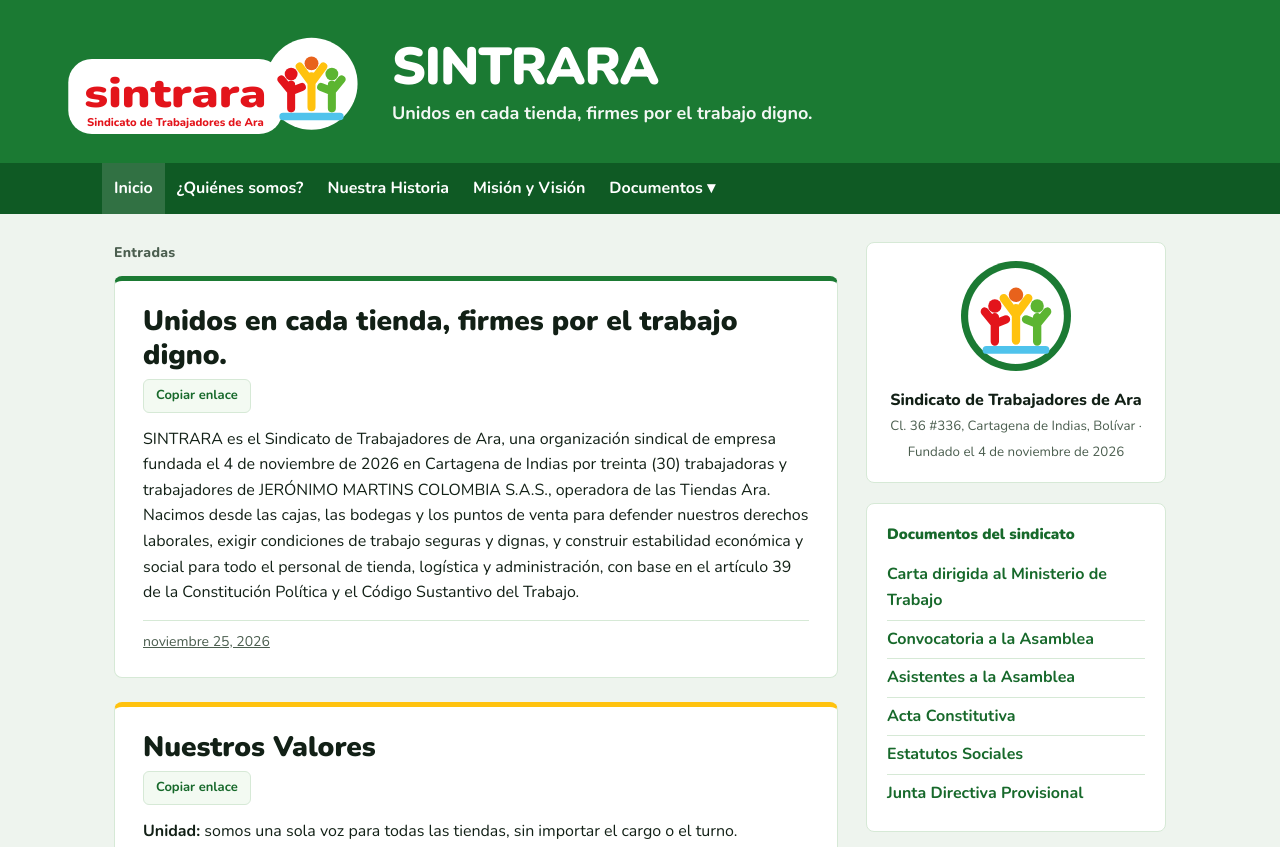
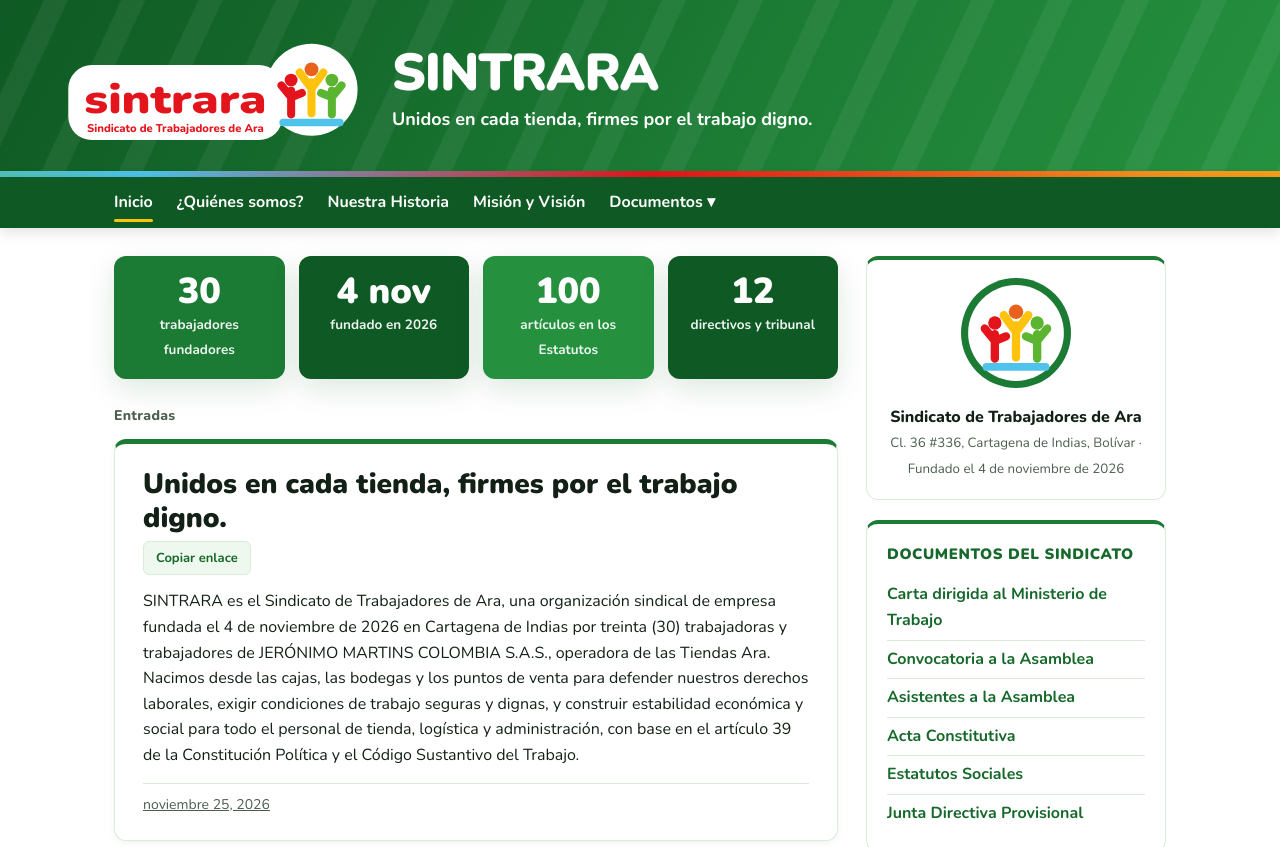
Before and after one commit to cperezm2-source/SINTRARA, a plain HTML site: page index.html in a window 1280 px wide. Shown: the top 847 px of the page. Drawn offline with nearby package versions, Linux system fonts and the light colour scheme.

Commit message:
Fondo blanco con verde predominante e interfaz animada
Co-Authored-By: Claude Opus 5.5 <noreply@anthropic.com>
Claude-Session: https://claude.ai/code/session_01CJoYHG3QpXLzREFwAV6mC5

```diff
--- a/index.html
+++ b/index.html
@@ -15,41 +15,56 @@
    COLOUR deep green #1b7a33 / #0f5a24 lead; logo keeps red and orange; yellow, light green and sky as small accents
    TYPE Nunito for UI and headings, Source Serif 4 for legal documents
    LAYOUT masthead, sticky menu, two columns (entries 1fr + sidebar 300px); one column under 860px */
-:root{color-scheme:light dark;--bg:light-dark(#eef4ee,#0c140e);--paper:light-dark(#ffffff,#132018);--ink:light-dark(#122016,#eef6ef);--soft:light-dark(#4b5e4f,#a9bfad);--line:light-dark(#d6e9d6,#2a3d2c);--g1:#1b7a33;--g2:#0f5a24;--gl:#5cb531;--yel:#ffc20e;--sky:#4fc3ec;--red:#e3141b;--link:light-dark(#17692b,#7fd88d);--mk:light-dark(#f3faf2,#1a2a1e)}
-:root[data-theme=light]{color-scheme:light}:root[data-theme=dark]{color-scheme:dark}
+:root{color-scheme:light;--bg:#ffffff;--paper:#ffffff;--ink:#122016;--soft:#4b5e4f;--line:#d9ecd9;--g1:#1b7a33;--g2:#0f5a24;--gl:#5cb531;--yel:#ffc20e;--sky:#4fc3ec;--red:#e3141b;--link:#17692b;--mk:#eff8ee;--sh:0 10px 30px rgba(15,90,36,.14)}
 *{box-sizing:border-box;min-width:0}
 html{scroll-padding-top:70px}
 body{margin:0;background:var(--bg);color:var(--ink);font:16px/1.6 Nunito,system-ui,sans-serif;overflow-x:clip}
 a{color:var(--link)}
 .skip{position:absolute;left:-999px}.skip:focus{left:12px;top:12px;background:#fff;color:#000;padding:8px;z-index:9}
-.mast{background:var(--g1);color:#fff;padding:28px max(5vw,16px) 22px}
-.mast .in{max-width:1180px;margin:0 auto;display:flex;align-items:center;gap:28px;flex-wrap:wrap}
+.mast{position:relative;overflow:hidden;background:linear-gradient(120deg,var(--g2),var(--g1) 55%,#25913f);color:#fff;padding:34px max(5vw,16px) 30px}
+.mast::before{content:"";position:absolute;inset:-50%;background:repeating-linear-gradient(115deg,rgba(255,255,255,.06) 0 22px,transparent 22px 70px);animation:drift 28s linear infinite}
+.mast::after{content:"";position:absolute;left:0;right:0;bottom:0;height:6px;background:linear-gradient(90deg,var(--red),#f7931e,var(--yel),var(--gl),var(--sky),var(--red));background-size:200% 100%;animation:slide 8s linear infinite}
+@keyframes drift{to{transform:translateX(140px)}}@keyframes slide{to{background-position:200% 0}}
+@keyframes rise{from{opacity:0;transform:translateY(18px)}to{opacity:1;transform:none}}@keyframes pop{0%{transform:scale(.85) rotate(-4deg);opacity:0}70%{transform:scale(1.04) rotate(1deg)}100%{transform:none;opacity:1}}
+.mast .in{position:relative}.mast .logo{animation:pop .8s cubic-bezier(.2,.8,.3,1.2) both}.mast h1,.mast p{animation:rise .7s .2s both}.mast p{animation-delay:.35s}
+.mast .in{z-index:1;max-width:1180px;margin:0 auto;display:flex;align-items:center;gap:28px;flex-wrap:wrap}
 .mast .logo{width:min(100%,330px);height:auto;display:block}
 .mast h1{margin:0;font-size:clamp(34px,5vw,52px);line-height:1;font-weight:900;letter-spacing:-.02em}
 .mast p{margin:6px 0 0;font-size:18px;font-weight:700;opacity:.95}
 nav.menu{position:sticky;top:0;z-index:5;background:var(--g2)}
 nav.menu .in{max-width:1180px;margin:0 auto;display:flex;flex-wrap:wrap;align-items:center;padding:0 max(5vw,16px) 0 calc(max(5vw,16px) - 12px)}
 nav.menu a,nav.menu summary{color:#fff;text-decoration:none;font-weight:700;padding:13px 12px;display:block;cursor:pointer;min-height:44px}
-nav.menu a:hover,nav.menu summary:hover,nav.menu a[aria-current]{background:rgba(255,255,255,.14)}
+nav.menu{box-shadow:0 4px 14px rgba(0,0,0,.12)}nav.menu .in>a,nav.menu summary{position:relative;transition:background .2s}nav.menu .in>a::after{content:"";position:absolute;left:12px;right:12px;bottom:6px;height:3px;border-radius:2px;background:var(--yel);transform:scaleX(0);transition:transform .25s}nav.menu .in>a:hover::after,nav.menu .in>a[aria-current]::after{transform:scaleX(1)}nav.menu a:hover,nav.menu summary:hover{background:rgba(255,255,255,.12)}nav.menu .drop{animation:rise .2s both}nav.menu .drop a{transition:padding .2s,background .2s}nav.menu .drop a:hover{padding-left:20px;background:rgba(255,255,255,.12)}
 nav.menu details{position:relative}nav.menu summary{list-style:none}nav.menu summary::after{content:" ▾"}
 nav.menu .drop{position:absolute;left:0;top:100%;background:var(--g2);min-width:280px;box-shadow:0 8px 20px rgba(0,0,0,.25);border-radius:0 0 8px 8px;overflow:hidden}
 nav.menu .drop a{font-weight:600;border-top:1px solid rgba(255,255,255,.12)}
 a:focus-visible,button:focus-visible,summary:focus-visible{outline:3px solid var(--yel);outline-offset:2px}
 .wrap{max-width:1180px;margin:0 auto;padding:28px max(5vw,16px);display:grid;grid-template-columns:minmax(0,1fr) 300px;gap:28px;align-items:start}
 .label{font-size:14px;font-weight:800;color:var(--soft);margin:0 0 12px;letter-spacing:.02em}
-.post{background:var(--paper);border:1px solid var(--line);border-top:5px solid var(--g1);border-radius:8px;padding:24px 28px;margin-bottom:24px}
+.post{background:var(--paper);border:1px solid var(--line);border-top:5px solid var(--g1);border-radius:12px;padding:24px 28px;margin-bottom:24px;box-shadow:0 2px 6px rgba(15,90,36,.06);transition:transform .25s,box-shadow .25s}
+#inicio .post:hover{transform:translateY(-4px);box-shadow:var(--sh)}
+.reveal{opacity:0;transform:translateY(24px);transition:opacity .6s,transform .6s}.reveal.in{opacity:1;transform:none}
+.view:not([hidden]){animation:rise .45s both}
+.hero{display:grid;grid-template-columns:repeat(4,minmax(0,1fr));gap:14px;margin:0 0 26px}.stat{background:var(--g1);color:#fff;border-radius:12px;padding:16px 14px;text-align:center;box-shadow:var(--sh);transition:transform .25s}.stat:nth-child(2){background:var(--g2)}.stat:nth-child(3){background:#25913f}.stat:nth-child(4){background:var(--g2)}.stat:hover{transform:translateY(-4px) scale(1.02)}.stat b{display:block;font-size:clamp(26px,3.4vw,36px);font-weight:900;line-height:1.1}.stat span{font-size:13.5px;font-weight:700;opacity:.92}
+.ptitle a{background:linear-gradient(var(--yel),var(--yel)) 0 100%/0 3px no-repeat;transition:background-size .3s}.ptitle a:hover{background-size:100% 3px}
+.share button{transition:background .2s,color .2s,transform .15s}.share button:hover{background:var(--g1);color:#fff}.share button:active{transform:scale(.95)}
+.progress{position:fixed;top:0;left:0;height:4px;width:0;background:var(--yel);z-index:9}
+.totop{position:fixed;right:20px;bottom:20px;width:48px;height:48px;border-radius:50%;border:0;background:var(--g1);color:#fff;font-size:22px;font-weight:900;cursor:pointer;box-shadow:var(--sh);opacity:0;transform:translateY(16px);pointer-events:none;transition:opacity .3s,transform .3s,background .2s}.totop.on{opacity:1;transform:none;pointer-events:auto}.totop:hover{background:var(--g2)}
+aside .box{transition:box-shadow .25s}aside .box:hover{box-shadow:var(--sh)}aside li a{display:inline-block;transition:transform .2s,color .2s}aside li a:hover{transform:translateX(6px);color:var(--g2)}
+.profile svg{transition:transform .6s}.profile:hover svg{transform:rotate(360deg)}
+.doc tbody tr{transition:background .2s}.doc tbody tr:hover{background:var(--mk)}
 .post:nth-of-type(2){border-top-color:var(--yel)}.post:nth-of-type(3){border-top-color:var(--gl)}.post:nth-of-type(4){border-top-color:var(--sky)}
 .ptitle{margin:0 0 6px;font-size:clamp(22px,2.6vw,28px);line-height:1.2;font-weight:900}
 .ptitle a{color:var(--ink);text-decoration:none}.ptitle a:hover{color:var(--link)}
 .share{margin:0 0 14px}.share button{font:inherit;font-size:13px;font-weight:700;background:var(--mk);color:var(--link);border:1px solid var(--line);border-radius:6px;min-height:34px;padding:0 12px;cursor:pointer}
 .pbody p{margin:0 0 12px}.pbody ol{padding-left:1.4em}.pbody h3{font-size:20px;margin:20px 0 8px}
 .pfoot{border-top:1px solid var(--line);margin-top:14px;padding-top:10px;font-size:14px}.pfoot .date{color:var(--soft)}
-aside .box{background:var(--paper);border:1px solid var(--line);border-radius:8px;padding:18px 20px;margin-bottom:20px}
-aside h2{font-size:15px;margin:0 0 10px;font-weight:900;color:var(--link)}
+aside .box{background:var(--paper);border:1px solid var(--line);border-top:4px solid var(--g1);border-radius:12px;padding:18px 20px;margin-bottom:20px}
+aside h2{font-size:15px;text-transform:uppercase;letter-spacing:.04em;margin:0 0 10px;font-weight:900;color:var(--link)}
 aside ul{margin:0;padding:0;list-style:none}aside li{padding:6px 0;border-top:1px solid var(--line)}aside li:first-child{border-top:0}
 aside a{text-decoration:none;font-weight:700}
 .profile{text-align:center}.profile svg{width:110px;height:110px}.profile p{margin:8px 0 0;font-weight:800}.profile small{color:var(--soft)}
-footer{background:var(--g2);color:#fff;text-align:center;padding:22px 16px;font-size:14px}
+footer{background:linear-gradient(120deg,var(--g2),var(--g1));color:#fff;text-align:center;padding:26px 16px;font-size:14px;margin-top:20px}
 .doc{font-family:"Source Serif 4",Georgia,serif;font-size:16.5px}
 .doc p{text-align:justify}.doc p.center,.doc h3.center{text-align:center}.doc p.right{text-align:right}.doc p.item{padding-left:2em;text-indent:-1.4em;text-align:left}.doc p.small{font-size:13.5px}
 .doc h3{font-family:Nunito,sans-serif;font-size:19px;margin:26px 0 10px}.doc h3.chapter{color:var(--link)}.doc h4{font-family:Nunito,sans-serif;font-size:16px;text-align:center;margin:18px 0 8px}
@@ -62,7 +77,8 @@ table.wide{min-width:760px}
 .sigs{margin:26px 0;font-family:Nunito,sans-serif}.sigrow{display:grid;grid-template-columns:repeat(2,minmax(0,1fr));gap:22px;margin-top:22px}.sigrow.one{grid-template-columns:minmax(0,300px);justify-content:center}.sigrow.three{grid-template-columns:repeat(3,minmax(0,1fr))}
 .sig{display:flex;flex-direction:column;align-items:center;gap:2px;font-size:14px;text-align:center}.sig .line{width:80%;border-top:1.5px solid var(--ink);margin-top:40px;margin-bottom:4px}.sig b{font-size:13px}
 .toast{position:fixed;bottom:20px;left:50%;transform:translateX(-50%);background:var(--ink);color:var(--paper);padding:10px 18px;border-radius:8px;font-weight:700;opacity:0;transition:opacity .2s;pointer-events:none}.toast.on{opacity:1}
-@media(prefers-reduced-motion:reduce){*{transition:none!important}}
+@media(prefers-reduced-motion:reduce){*,*::before,*::after{transition:none!important;animation:none!important}.reveal{opacity:1;transform:none}}
+@media(max-width:700px){.hero{grid-template-columns:repeat(2,minmax(0,1fr))}}
 @media(max-width:860px){.wrap{grid-template-columns:minmax(0,1fr)}.post{padding:20px 18px}}
 @media(max-width:600px){.sigrow.three{grid-template-columns:minmax(0,1fr)}nav.menu .drop{position:static;box-shadow:none}.doc{font-size:15.5px}}
 </style>
@@ -81,13 +97,19 @@ table.wide{min-width:760px}
 <div class="wrap">
 <main id="contenido">
 <section class="view" id="inicio" data-view data-title="Inicio">
+<div class="hero" aria-label="SINTRARA en cifras">
+<div class="stat reveal"><b data-count="30">30</b><span>trabajadores fundadores</span></div>
+<div class="stat reveal"><b>4 nov</b><span>fundado en 2026</span></div>
+<div class="stat reveal"><b data-count="100">100</b><span>artículos en los Estatutos</span></div>
+<div class="stat reveal"><b data-count="12">12</b><span>directivos y tribunal</span></div>
+</div>
 <p class="label">Entradas</p>
-<article class="post" id="post-lema">
+<article class="post reveal" id="post-lema">
 <h2 class="ptitle"><a href="#post-lema">Unidos en cada tienda, firmes por el trabajo digno.</a></h2>
 <div class="share"><button type="button" data-link="post-lema">Copiar enlace</button></div>
 <div class="pbody"><p>SINTRARA es el Sindicato de Trabajadores de Ara, una organización sindical de empresa fundada el 4 de noviembre de 2026 en Cartagena de Indias por treinta (30) trabajadoras y trabajadores de JERÓNIMO MARTINS COLOMBIA S.A.S., operadora de las Tiendas Ara. Nacimos desde las cajas, las bodegas y los puntos de venta para defender nuestros derechos laborales, exigir condiciones de trabajo seguras y dignas, y construir estabilidad económica y social para todo el personal de tienda, logística y administración, con base en el artículo 39 de la Constitución Política y el Código Sustantivo del Trabajo.</p></div>
 <div class="pfoot"><a href="#post-lema" class="date">noviembre 25, 2026</a></div>
-</article><article class="post" id="post-valores">
+</article><article class="post reveal" id="post-valores">
 <h2 class="ptitle"><a href="#post-valores">Nuestros Valores</a></h2>
 <div class="share"><button type="button" data-link="post-valores">Copiar enlace</button></div>
 <div class="pbody"><p><strong>Unidad:</strong> somos una sola voz para todas las tiendas, sin importar el cargo o el turno.</p>
@@ -96,14 +118,14 @@ table.wide{min-width:760px}
 <p><strong>Democracia:</strong> nuestras directivas se eligen por voto secreto y con representación de las minorías.</p>
 <p><strong>Seguridad ante todo:</strong> exigimos el cumplimiento del Sistema de Gestión de la Seguridad y Salud en el Trabajo en cada establecimiento.</p></div>
 <div class="pfoot"><a href="#post-valores" class="date">noviembre 25, 2026</a></div>
-</article><article class="post" id="post-afiliacion">
+</article><article class="post reveal" id="post-afiliacion">
 <h2 class="ptitle"><a href="#post-afiliacion">¿Quieres formar parte de SINTRARA?</a></h2>
 <div class="share"><button type="button" data-link="post-afiliacion">Copiar enlace</button></div>
 <div class="pbody"><p>Si trabajas en una Tienda Ara, en una bodega o en el área administrativa de la empresa, este es tu sindicato. Para afiliarte solo necesitas:</p>
 <ol><li>Tener contrato de trabajo vigente con JERÓNIMO MARTINS COLOMBIA S.A.S.</li><li>Presentar por escrito tu solicitud de afiliación ante cualquier miembro de la Junta Directiva.</li><li>Aceptar los Estatutos y la cuota ordinaria del uno por ciento (1%) de tu salario básico, descontada por nómina.</li></ol>
 <p>La Junta Directiva responde cada solicitud en un plazo máximo de quince (15) días hábiles. La afiliación es libre y voluntaria, y la ley prohíbe cualquier represalia por ejercer el derecho de asociación sindical (artículo 354 del Código Sustantivo del Trabajo).</p></div>
 <div class="pfoot"><a href="#post-afiliacion" class="date">noviembre 25, 2026</a></div>
-</article><article class="post" id="post-canales">
+</article><article class="post reveal" id="post-canales">
 <h2 class="ptitle"><a href="#post-canales">Canales de Atención Inmediata</a></h2>
 <div class="share"><button type="button" data-link="post-canales">Copiar enlace</button></div>
 <div class="pbody"><p><strong>Junta Directiva:</strong> atención presencial con el Secretario General, Wilman Rodríguez M., y con el Secretario de Reclamos, Miguel Bustillo, en nuestra sede de la Cl. 36 #336, Cartagena de Indias.</p>
@@ -545,6 +567,8 @@ table.wide{min-width:760px}
 </aside>
 </div>
 <footer>SINTRARA · Sindicato de Trabajadores de Ara · Cl. 36 #336 · Cartagena de Indias, Bolívar<br>Organización sindical independiente; este no es un sitio de la empresa.</footer>
+<div class="progress" id="progress" aria-hidden="true"></div>
+<button class="totop" id="totop" type="button" aria-label="Volver arriba">↑</button>
 <div class="toast" id="toast" role="status">Enlace copiado</div>
 <script>
 {
@@ -561,6 +585,14 @@ const show=()=>{
   if(target)target.scrollIntoView();else window.scrollTo(0,0);
 };
 addEventListener('hashchange',show);show();
+const still=matchMedia('(prefers-reduced-motion: reduce)').matches;
+const io='IntersectionObserver' in window&&!still?new IntersectionObserver(es=>es.forEach(e=>{if(e.isIntersecting){e.target.classList.add('in');io.unobserve(e.target);const b=e.target.querySelector('[data-count]');if(b)countUp(b)}}),{threshold:.15}):null;
+document.querySelectorAll('.reveal').forEach(el=>io?io.observe(el):el.classList.add('in'));
+function countUp(b){const n=+b.dataset.count,t0=performance.now();const f=t=>{const k=Math.min(1,(t-t0)/1200);b.textContent=Math.round(n*(1-Math.pow(1-k,3)));if(k<1)requestAnimationFrame(f)};requestAnimationFrame(f)}
+const bar=document.getElementById('progress'),top=document.getElementById('totop');
+const onScroll=()=>{const h=document.documentElement;const m=h.scrollHeight-h.clientHeight;bar.style.width=(m>0?h.scrollTop/m*100:0)+'%';top.classList.toggle('on',h.scrollTop>500)};
+addEventListener('scroll',onScroll,{passive:true});addEventListener('hashchange',onScroll);onScroll();
+top.addEventListener('click',()=>window.scrollTo({top:0,behavior:still?'auto':'smooth'}));
 const toast=document.getElementById('toast');
 document.addEventListener('click',async e=>{
   const b=e.target.closest('[data-link]');if(!b)return;
```
